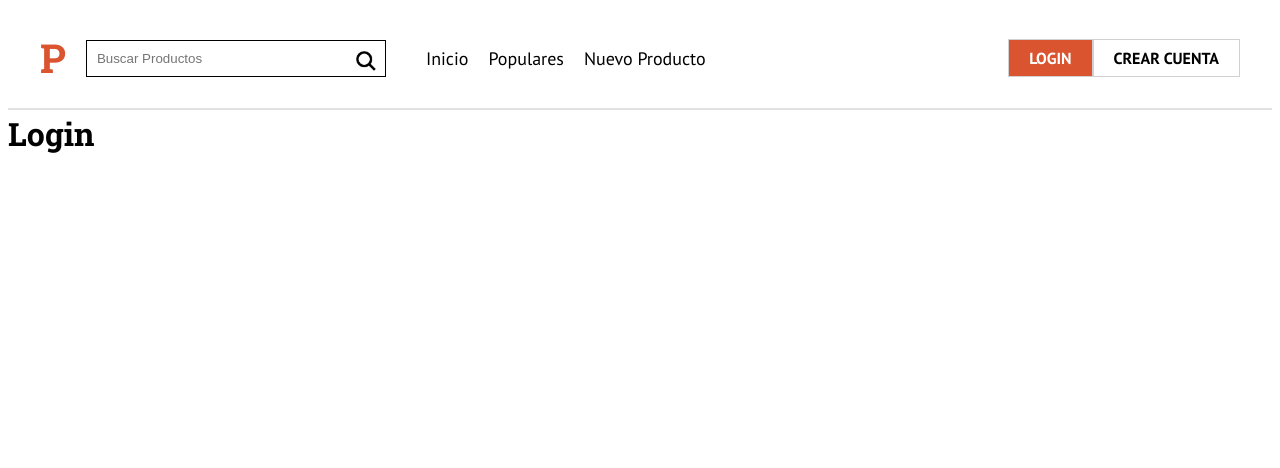
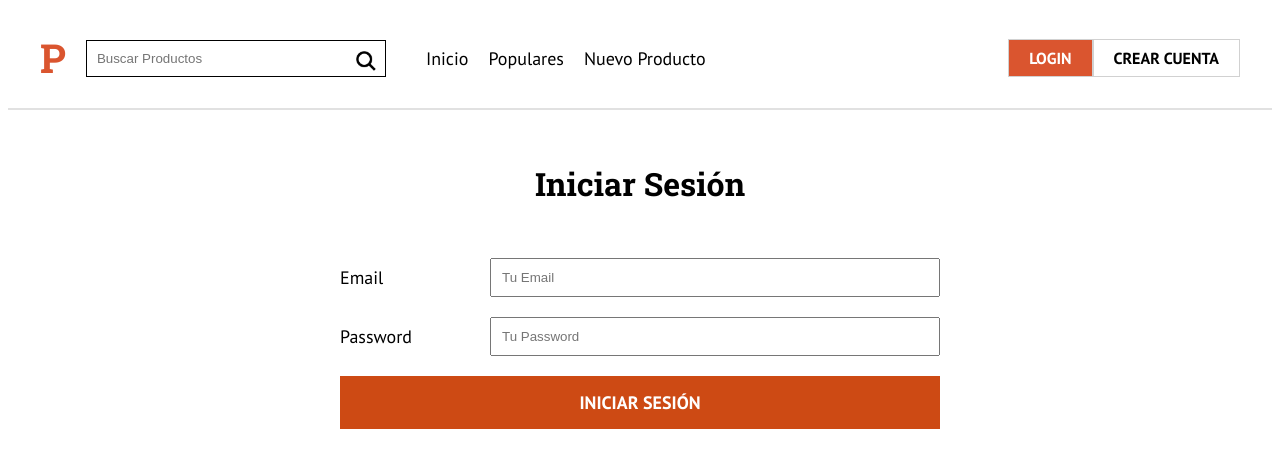
Before and after one commit to Sebchav/ProductHunt-Next, a Next.js app: page /login in a window 1280 px wide. Shown: the top 468 px of the page. Built offline with nearby package versions, Linux system fonts and the light colour scheme.

Commit message:
Login Page created

```diff
--- a/pages/login.js
+++ b/pages/login.js
@@ -1,12 +1,92 @@
-import Layout from "../components/layout/Layout"
+import React, { useState } from 'react'
+import { css } from "@emotion/react";
+import Router from 'next/router';
+import Layout from '../components/layout/Layout'
+import { Formulario, Campo, InputSubmit, Error } from '../components/layout/ui/Formulario'
+
+import firebase from '../firebase';
+
+import useValidacion from "../hooks/useValidacion";
+import validarIniciarSesion from '../validacion/validarIniciarSesion';
+
+const STATE_INICIAL = {
+  email: "",
+  password: ""
+}
 
 const Login = () => {
+
+  const [ error, guardarError ] = useState(false);
+
+  const { valores,
+          errores,
+          handleSubmit,
+          handleChange,
+          handleBlur
+        } = useValidacion(STATE_INICIAL, validarIniciarSesion, iniciarSesion);
+
+  const { email, password } = valores;
+
+  function iniciarSesion () {
+    console.log("Iniciando Sesión...")
+  }
+
 return (
   <div>
        <Layout>
-            <h1>Login</h1>
+          <>
+              <h1
+                  css={css`
+                      text-align: center;
+                      margin-top: 5rem;
+                  `}
+              >Iniciar Sesión</h1>
+              <Formulario
+                  onSubmit={handleSubmit}
+              >
+
+                  <Campo>
+                      <label htmlFor='email'>Email</label>
+                      <input
+                          type='email'
+                          id='email'
+                          placeholder='Tu Email'
+                          name='email'
+                          value={email}
+                          onChange={handleChange}
+                          onBlur={handleBlur}
+                      />
+                  </Campo>
+
+                  {errores.email && <Error>{errores.email}</Error>}
+
+                  <Campo>
+                      <label htmlFor='password'>Password</label>
+                      <input
+                          type='password'
+                          id='password'
+                          placeholder='Tu Password'
+                          name='password'
+                          value={password}
+                          onChange={handleChange}
+                          onBlur={handleBlur}
+                      />
+                  </Campo>
+
+                  {errores.password && <Error>{errores.password}</Error>}
+
+                  {error && <Error>{error}</Error>}
+
+                  <InputSubmit
+                      type='submit'
+                      value="Iniciar Sesión"
+                  />
+
+              </Formulario>
+          </>
        </Layout>
   </div>
+
 
 )
 }
--- /dev/null
+++ b/validacion/validarIniciarSesion.js
@@ -0,0 +1,19 @@
+export default function validarIniciarSesion(valores){
+    let errores = {};
+
+    //Validar el email del usuario
+    if(!valores.email){
+        errores.email = "El Nombre es obligatorio";
+    } else if(!/^[A-Z0-9._%+-]+@[A-Z0-9.-]+\.[A-Z]{2,}$/i.test(valores.email)){
+        errores.email = "Email no válido"
+    }
+
+    //Validar el Password
+    if(!valores.password){
+        errores.password = "El password es obligatorio";
+    } else if( valores.password.length < 6 ){
+        errores.password = "El password debe ser de al menos 6 caracteres"
+    }
+
+    return errores;
+}
```
Lines whose indentation alone changed are shown as unchanged.
